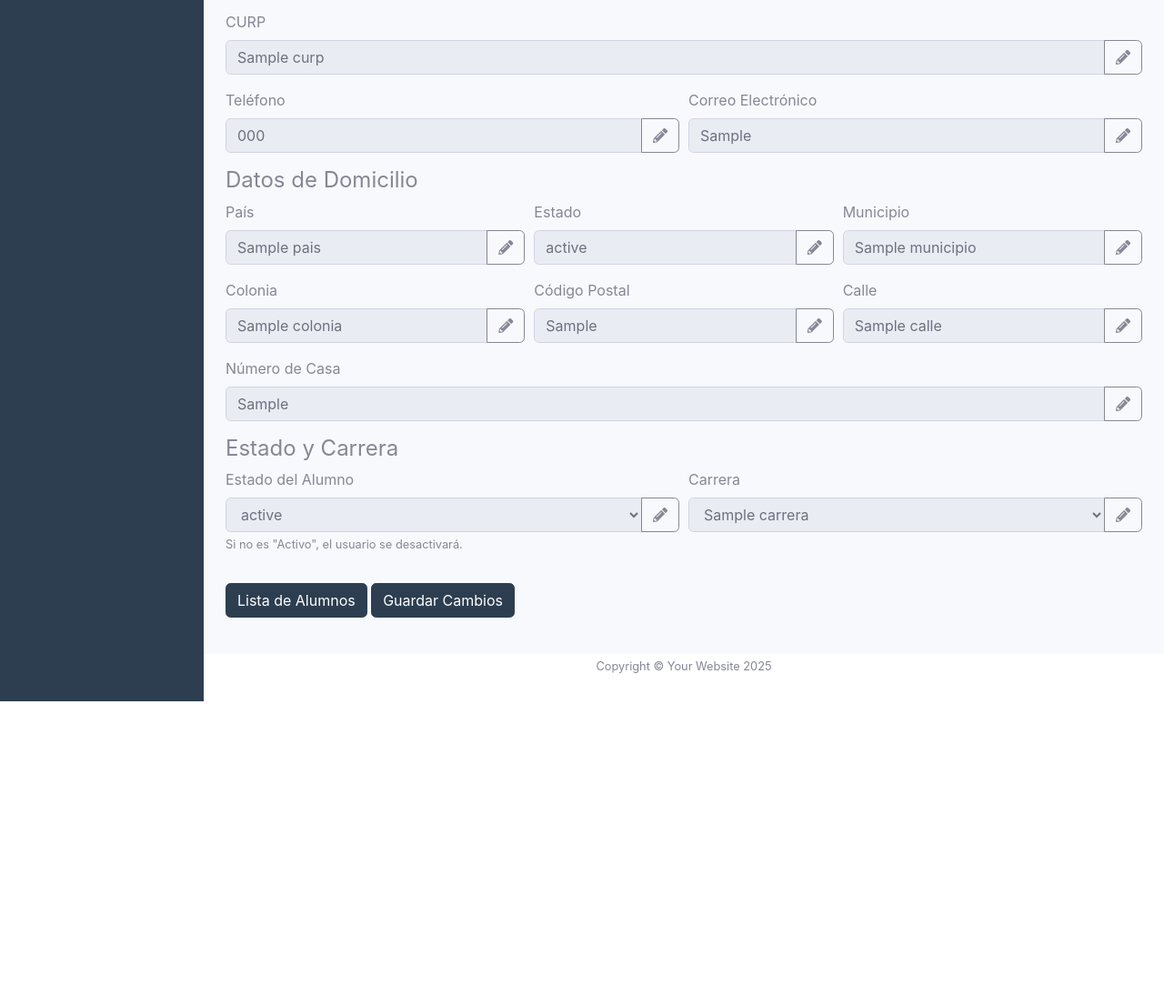
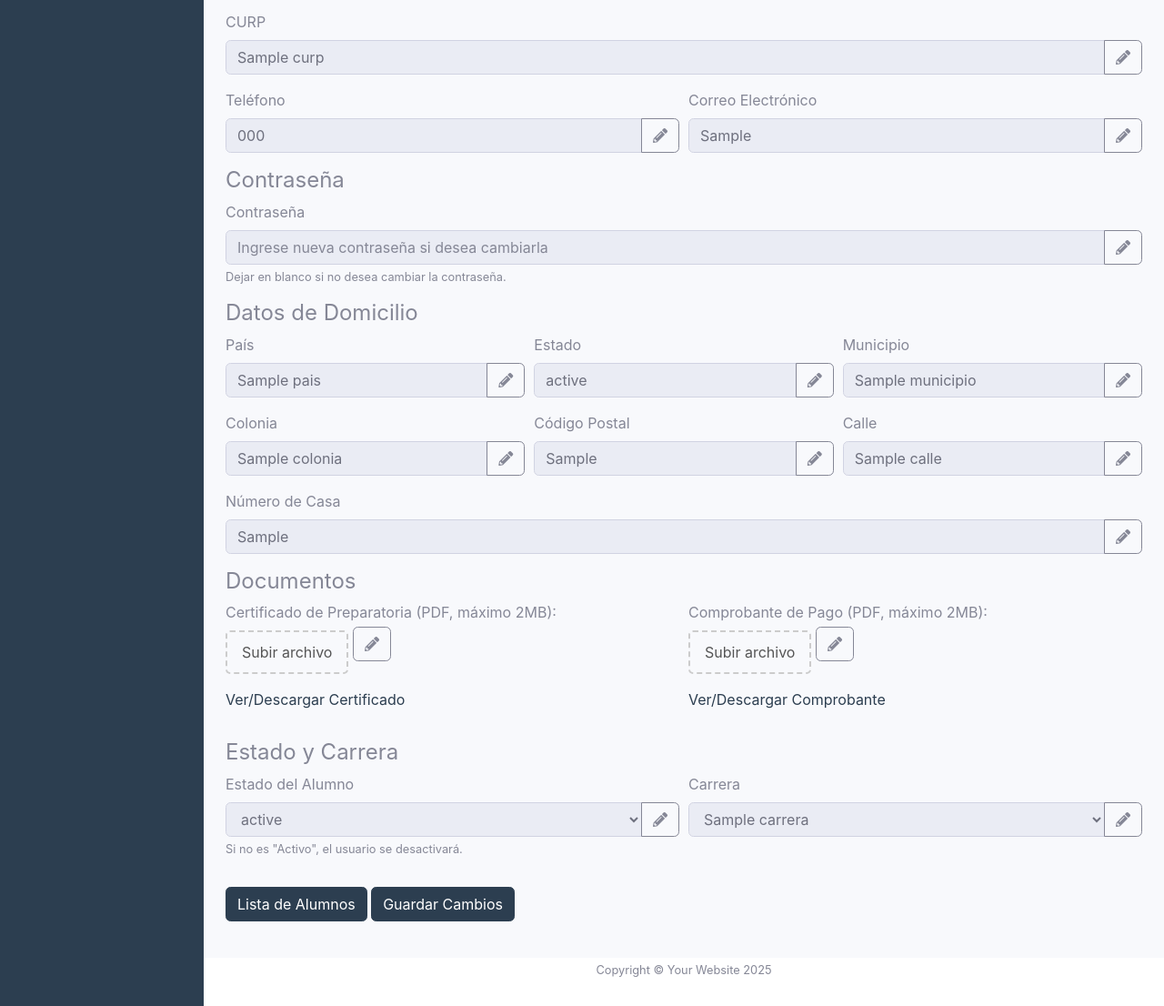
Before and after one commit to CHEOCARMINE/SkyCode, a Flask app: template templates/modificar_alumno.html in a window 1280 px wide. Shown: the part 449-1555 px from the top of the page at 91% size. Before the commit the page ends 1220 px from the top, so only its background shows below. Run offline with Flask 3, Linux system fonts and the light colour scheme; tables that the repository leaves empty hold one stand-in row (values such as "Sample post"); the template is opened without the code that fills it: values that come from a table or form of the project are taken from there, most other values are stand-ins (such as "Sample title", 1, 10 or a date in 2020); some libraries are stand-ins or nearby versions.

Commit message:
feat(modificar_alumno): actualizar interfaz para carga de archivos, selects, contraseña y modificación de archivos
- Se actualizó la sección "Documentos" en modificar_alumno.html para usar el diseño custom-upload (área punteada con ícono y texto "Subir archivo"), similar al registro de alumnos.
- Se agregó un botón de lápiz que habilita (remueve "disabled") el input file, permitiendo la selección de un nuevo archivo y mostrando validación del tamaño (rojo si excede 2MB, verde si es válido).
- Se incorporaron inputs ocultos en la sección de "Estado y Carrera" para enviar los valores de los selects deshabilitados.
- Se añadió la funcionalidad para modificar la contraseña, iniciando el campo como disabled y habilitándolo mediante el botón de lápiz.
- Se integró la función para modificar los archivos (certificado y comprobante) en la actualización del alumno, iniciando el campo como disabled y habilitándolo mediante el botón de lápiz.
- Se ajustó el JavaScript para habilitar correctamente los campos bloqueados.

```diff
--- a/static/CSS/modificar_alumno_style.css
+++ b/static/CSS/modificar_alumno_style.css
@@ -0,0 +1,36 @@
+    .custom-upload {
+        position: relative;
+        display: inline-block;
+    }
+
+    .custom-upload input[type="file"] {
+        /* Ocultamos el input file real */
+        position: absolute;
+        left: 0;
+        top: 0;
+        opacity: 0;
+        width: 100%;
+        height: 100%;
+        cursor: pointer;
+    }
+
+  /* El label con el borde punteado */
+    .custom-upload .file-label-text {
+        display: inline-flex;
+        align-items: center;
+        justify-content: center;
+        padding: 10px 16px;
+        border: 2px dashed #ccc;
+        border-radius: 5px;
+        cursor: pointer;
+        color: #555;
+        transition: background-color 0.3s;
+        width: 100%; /* Ajusta según tu diseño */
+        text-align: center;
+    }
+
+  /* Cambios de estilo al hover */
+    .custom-upload .file-label-text:hover {
+        border-color: #aaa;
+        color: #555;
+    }
--- a/static/JS/modificar_alumno_script.js
+++ b/static/JS/modificar_alumno_script.js
@@ -1,12 +1,42 @@
 function enableField(fieldId) {
     var field = document.getElementById(fieldId);
     if (field) {
-        // Si es un select, remueve el atributo "disabled"
-        if (field.tagName.toLowerCase() === "select") {
+        if (field.hasAttribute("disabled")) {
             field.removeAttribute("disabled");
         } else {
-            // Para otros inputs, remueve el atributo "readonly"
             field.removeAttribute("readonly");
         }
     }
 }
+document.addEventListener('DOMContentLoaded', function() {
+    // Selecciona todos los inputs de tipo file dentro de .custom-upload
+    const fileInputs = document.querySelectorAll('.custom-upload input[type="file"]');
+
+    fileInputs.forEach(function(input) {
+        input.addEventListener('change', function(e) {
+            const file = e.target.files[0];
+            // Busca el <span> que muestra el texto dentro del label
+            const labelSpan = this.parentNode.querySelector('.file-label-text span');
+
+            if (!file) {
+                // Si el usuario cancela la selección
+                labelSpan.textContent = "Subir archivo";
+                labelSpan.style.color = "";
+                return;
+            }
+
+            const fileName = file.name;
+            const maxSize = 2 * 1024 * 1024; // 2MB
+
+            if (file.size > maxSize) {
+                // Archivo excede el tamaño permitido
+                labelSpan.textContent = fileName + " (Excede 2MB)";
+                labelSpan.style.color = "#E74C3C"; // Rojo
+            } else {
+                // Archivo válido
+                labelSpan.textContent = fileName;
+                labelSpan.style.color = "#27AE60"; // Verde
+            }
+        });
+    });
+});
--- a/templates/modificar_alumno.html
+++ b/templates/modificar_alumno.html
@@ -3,6 +3,8 @@
 {% block title %}Modificar Alumno - SkyCode{% endblock %}
 
 {% block content %}
+<!-- Estilos personalizados para este formulario -->
+<link rel="stylesheet" href="{{ url_for('static', filename='css/modificar_alumno_style.css') }}">
 <div class="container mt-4">
     <!-- Bloque de mensajes flash para notificaciones -->
     {% with mensajes = get_flashed_messages(with_categories=true, category_filter=['modify-danger', 'modify-success']) %}
@@ -21,7 +23,7 @@
     {% endwith %}
 
     <h1 class="mb-4">Modificar Alumno</h1>
-    <form method="POST" action="{{ url_for('academic_bp.modificar_alumno') }}">
+    <form method="POST" action="{{ url_for('academic_bp.modificar_alumno') }}" enctype="multipart/form-data">
         <!-- Matrícula (solo lectura) -->
         <div class="form-group">
             <label for="matricula">Matrícula</label>
@@ -125,6 +127,21 @@
             </div>
         </div>
 
+        <!-- Nuevo Campo: Contraseña -->
+        <h4>Contraseña</h4>
+        <div class="form-group">
+            <label for="contraseña">Contraseña</label>
+            <div class="input-group">
+                <input type="password" id="contraseña" name="contraseña" class="form-control" placeholder="Ingrese nueva contraseña si desea cambiarla" disabled>
+                <div class="input-group-append">
+                    <button type="button" class="btn btn-outline-secondary" onclick="enableField('contraseña')">
+                        <i class="fas fa-pencil-alt"></i>
+                    </button>
+                </div>
+            </div>
+            <small class="form-text text-muted">Dejar en blanco si no desea cambiar la contraseña.</small>
+        </div>
+
         <!-- Datos de Domicilio -->
         <h4>Datos de Domicilio</h4>
         <div class="form-row">
@@ -218,6 +235,97 @@
             </div>
         </div>
 
+        <!-- Sección para Documentos -->
+        <h4>Documentos</h4>
+        <div class="form-row">
+            <!-- Certificado de Preparatoria -->
+            <div class="form-group col-md-6">
+            <!-- Texto del Label arriba -->
+            <label for="certificado_preparatoria" class="mb-1 d-block">
+                Certificado de Preparatoria (PDF, máximo 2MB):
+            </label>
+
+            <!-- Área punteada en un div.custom-upload debajo -->
+            <div class="custom-upload mb-2">
+                <input
+                type="file"
+                id="certificado_preparatoria"
+                name="certificado_preparatoria"
+                accept="application/pdf"
+                disabled
+                >
+                <label for="certificado_preparatoria" class="file-label-text">
+                <i class="bi bi-file-earmark-plus"></i>
+                <span>Subir archivo</span>
+                </label>
+            </div>
+
+            <!-- Botón de lápiz en la siguiente línea -->
+            <button
+                type="button"
+                class="btn btn-outline-secondary mb-2"
+                onclick="enableField('certificado_preparatoria')"
+            >
+                <i class="fas fa-pencil-alt"></i>
+            </button>
+
+            <!-- Enlace para ver/descargar o texto si no existe -->
+            {% if alumno.certificado_preparatoria %}
+                <p>
+                <a
+                    href="{{ url_for('academic_bp.descargar_certificado', matricula=alumno.matricula) }}"
+                    target="_blank"
+                >
+                    Ver/Descargar Certificado
+                </a>
+                </p>
+            {% else %}
+                <p>No se ha subido un certificado.</p>
+            {% endif %}
+            </div>
+
+            <!-- Comprobante de Pago -->
+            <div class="form-group col-md-6">
+            <label for="comprobante_pago" class="mb-1 d-block">
+                Comprobante de Pago (PDF, máximo 2MB):
+            </label>
+            <div class="custom-upload mb-2">
+                <input
+                type="file"
+                id="comprobante_pago"
+                name="comprobante_pago"
+                accept="application/pdf"
+                disabled
+                >
+                <label for="comprobante_pago" class="file-label-text">
+                <i class="bi bi-file-earmark-plus"></i>
+                <span>Subir archivo</span>
+                </label>
+            </div>
+
+            <button
+                type="button"
+                class="btn btn-outline-secondary mb-2"
+                onclick="enableField('comprobante_pago')"
+            >
+                <i class="fas fa-pencil-alt"></i>
+            </button>
+
+            {% if alumno.comprobante_pago %}
+                <p>
+                <a
+                    href="{{ url_for('academic_bp.descargar_comprobante', matricula=alumno.matricula) }}"
+                    target="_blank"
+                >
+                    Ver/Descargar Comprobante
+                </a>
+                </p>
+            {% else %}
+                <p>No se ha subido un comprobante de pago.</p>
+            {% endif %}
+            </div>
+        </div>
+
 <!-- Estado y Carrera con <select> -->
     <h4>Estado y Carrera</h4>
     <div class="form-row">
@@ -225,7 +333,7 @@
         <div class="form-group col-md-6">
         <label for="estado_alumno">Estado del Alumno</label>
         <div class="input-group">
-                    <select id="estado_alumno" name="estado_alumno" class="form-control" disabled>
+            <select id="estado_alumno" class="form-control" disabled>
             {% for estado in estados %}
                 <option value="{{ estado.nombre_estado }}"
                 {% if form_data and form_data['estado_alumno'] == estado.nombre_estado %}
@@ -243,13 +351,16 @@
             </button>
             </div>
         </div>
+        <!-- Campo oculto para enviar el valor del select -->
+        <input type="hidden" name="estado_alumno" value="{{ form_data.estado_alumno if form_data and form_data.estado_alumno else (alumno.estado.nombre_estado if alumno.estado else '') }}">
         <small class="form-text text-muted">Si no es "Activo", el usuario se desactivará.</small>
         </div>
+
         <!-- Select para Carrera -->
         <div class="form-group col-md-6">
         <label for="carrera_alumno">Carrera</label>
         <div class="input-group">
-                    <select id="carrera_alumno" name="carrera_alumno" class="form-control" disabled>
+            <select id="carrera_alumno" class="form-control" disabled>
             {% for carrera in carreras %}
                 <option value="{{ carrera.nombre }}"
                 {% if form_data and form_data['carrera_alumno'] == carrera.nombre %}
@@ -267,8 +378,11 @@
             </button>
             </div>
         </div>
+        <!-- Campo oculto para enviar el valor del select -->
+        <input type="hidden" name="carrera_alumno" value="{{ form_data.carrera_alumno if form_data and form_data.carrera_alumno else (alumno.carrera.nombre if alumno.carrera else '') }}">
         </div>
     </div>
+
 
         <a href="{{ url_for('academic_bp.alumnos') }}" class="btn btn-primary mt-3">
             Lista de Alumnos
```
Also changed, not shown: database.py (+12 -12 lines), functions/user_management/update_students_data.py (+34 -7 lines), routes.py (+39 -24 lines). Lines whose indentation alone changed are shown as unchanged.
